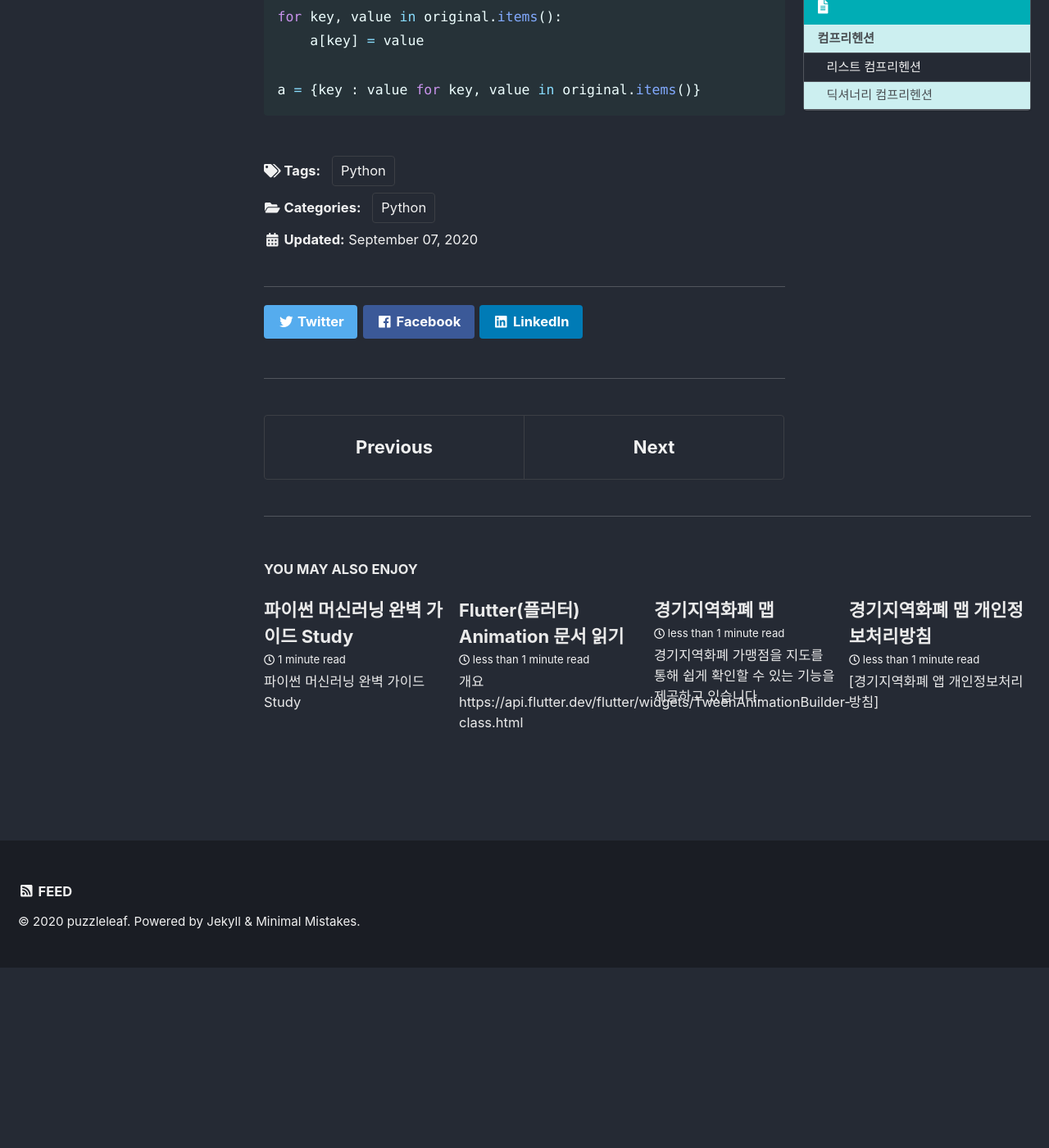
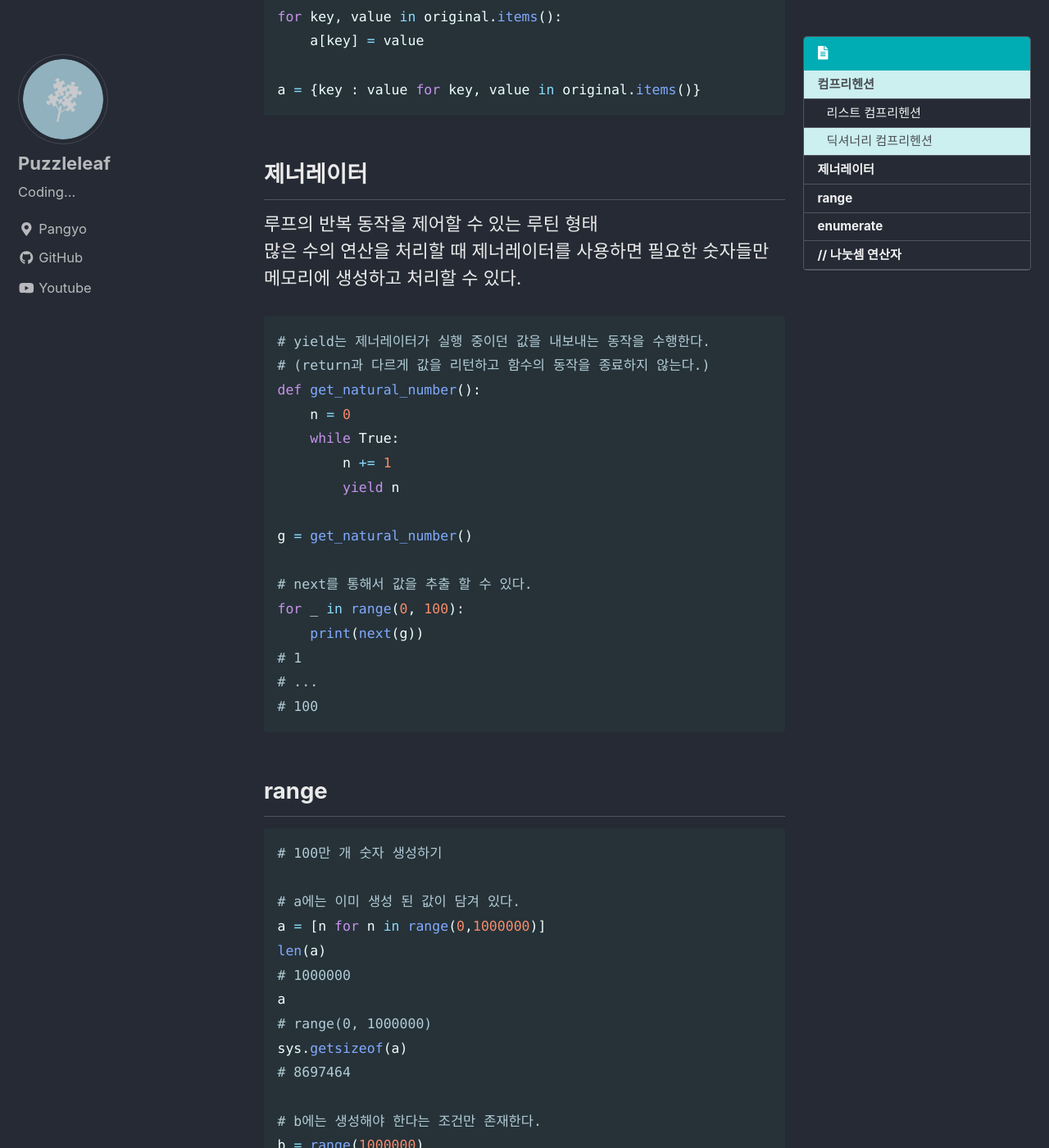
Before and after one commit to puzzleleaf/PuzzleLeaf.github.io, a Jekyll site: the page built from _posts/2020-09-07-python.md, in a window 1280 px wide and 1400 px high, scrolled down 1102 px. Shown: the whole window at 82% size. Built offline with Jekyll 4.4.1, drawn with Linux system fonts in a browser that asks for light colours; cached includes are drawn as plain includes; before the commit the page ends 2282 px from its top, so only the background shows below that; some of the changed text lies outside the part shown.

Commit message:
add python

```diff
--- a/_posts/2020-09-07-python.md
+++ b/_posts/2020-09-07-python.md
@@ -1,5 +1,5 @@
 ---
-title: "파이썬 알고리즘 인터뷰"
+title: "파이썬 기초"
 categories: Python
 tags: Python
 toc: true
@@ -21,7 +21,7 @@ for n in range (1, 10 + 1):
         a.append(n * 2)
 
 
-[n * 2 for n in range(1, 10 + 1) if n % 2 == 1]
+a = [n * 2 for n in range(1, 10 + 1) if n % 2 == 1]
 # [2, 6, 10, 14, 18]
 ~~~
 
@@ -35,3 +35,82 @@ for key, value in original.items():
 
 a = {key : value for key, value in original.items()}
 ~~~
+
+## 제너레이터
+루프의 반복 동작을 제어할 수 있는 루틴 형태
+많은 수의 연산을 처리할 때 제너레이터를 사용하면 필요한 숫자들만 메모리에 생성하고 처리할 수 있다.
+~~~python
+# yield는 제너레이터가 실행 중이던 값을 내보내는 동작을 수행한다.
+# (return과 다르게 값을 리턴하고 함수의 동작을 종료하지 않는다.)
+def get_natural_number():
+    n = 0
+    while True:
+        n += 1
+        yield n
+
+g = get_natural_number()
+
+# next를 통해서 값을 추출 할 수 있다.
+for _ in range(0, 100):
+    print(next(g))
+# 1
+# ...
+# 100
+~~~
+
+## range
+~~~python
+# 100만 개 숫자 생성하기
+
+# a에는 이미 생성 된 값이 담겨 있다.
+a = [n for n in range(0,1000000)]
+len(a)
+# 1000000
+a
+# range(0, 1000000)
+sys.getsizeof(a)
+# 8697464
+
+# b에는 생성해야 한다는 조건만 존재한다.
+b = range(1000000)
+len(b)
+# 1000000
+b
+# <class 'range'>
+sys.getsizeof(b)
+# 48
+
+~~~
+
+## enumerate
+~~~python
+a = [1, 2, 3, 44, 5]
+enumerate(a)
+# <enumerate object at 0x7f36de7c3f00>
+
+list(enumerate(a))
+#[(0, 1), (1, 2), (2, 3), (3, 44), (4, 5)]
+
+# 리스트의 인덱스와 값을 같이 출력하기
+for i,v in enumerate(a):
+    print(i, v)
+~~~
+
+## // 나눗셈 연산자
+동일한 정수형을 결과로 리턴하면서 내림 연산자의 역할을 수행한다.(몫을 구하는데 사용할 수 있다.)
+파이썬 2이하 버전에서 나눗셈 연산자 /는 정수형을 유지하는 연산을 수행했다.
+(아래의 // 나눗셈과 동일)
+
+~~~python
+print(8 / 3)
+# 2.6666666666666665
+
+
+# 파이썬 2이하 버전과 동일한 역할을 수행한다.
+print(8 // 3)
+# 2
+
+# 몫과 나머지를 같이 구하기
+divmod(5, 3)
+# (1, 2)
+~~~
```
